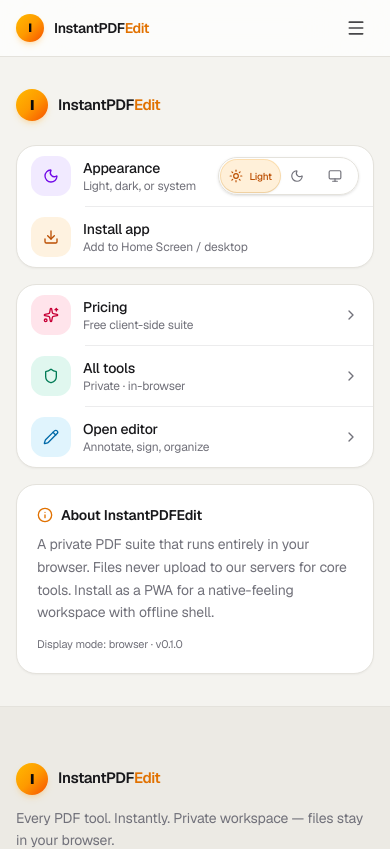
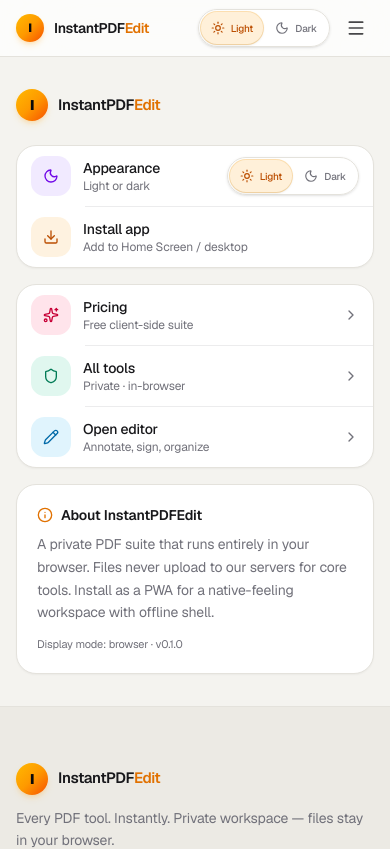
Before and after one commit to staed-web/pdf-editor, a Next.js app: page /more in a window 390 px wide. Shown: the top 849 px of the page. Built offline with nearby package versions, Linux system fonts and the light colour scheme.

Commit message:
Remove system theme; show light/dark toggle in mobile website header.

```diff
--- a/src/app/layout.tsx
+++ b/src/app/layout.tsx
@@ -90,7 +90,7 @@
         <link rel="apple-touch-icon" href="/icons/apple-touch-icon.png" />
         <script
           dangerouslySetInnerHTML={{
-            __html: `(function(){try{var r=document.documentElement;var t=localStorage.getItem('instantpdfedit-theme')||'light';var d=t==='dark'||(t==='system'&&matchMedia('(prefers-color-scheme: dark)').matches);r.classList.toggle('dark',d);r.dataset.theme=d?'dark':'light';r.style.colorScheme=d?'dark':'light';var s=matchMedia('(display-mode: standalone)').matches||matchMedia('(display-mode: fullscreen)').matches||(navigator.standalone===true);r.dataset.standalone=s?'1':'0';if(s)r.classList.add('standalone');}catch(e){}})();`,
+            __html: `(function(){try{var r=document.documentElement;var t=localStorage.getItem('instantpdfedit-theme')||'light';if(t==='system'){t=matchMedia('(prefers-color-scheme: dark)').matches?'dark':'light';try{localStorage.setItem('instantpdfedit-theme',t);}catch(e){}}var d=t==='dark';r.classList.toggle('dark',d);r.dataset.theme=d?'dark':'light';r.style.colorScheme=d?'dark':'light';var s=matchMedia('(display-mode: standalone)').matches||matchMedia('(display-mode: fullscreen)').matches||(navigator.standalone===true);r.dataset.standalone=s?'1':'0';if(s)r.classList.add('standalone');}catch(e){}})();`,
           }}
         />
       </head>
--- a/src/app/more/page.tsx
+++ b/src/app/more/page.tsx
@@ -45,7 +45,7 @@
           <Row
             icon={<Moon className="h-4 w-4" />}
             title="Appearance"
-            subtitle="Light, dark, or system"
+            subtitle="Light or dark"
             trailing={<ThemeToggle />}
             tint="bg-violet-500/12 text-violet-700 dark:text-violet-300"
           />
--- a/src/components/editor/SettingsDialog.tsx
+++ b/src/components/editor/SettingsDialog.tsx
@@ -13,7 +13,7 @@
 import { useThemeStore, type ThemeMode } from "@/lib/theme/theme-store";
 import { cn } from "@/lib/utils";
 
-const THEME_OPTIONS: ThemeMode[] = ["system", "light", "dark"];
+const THEME_OPTIONS: ThemeMode[] = ["light", "dark"];
 
 export function SettingsDialog() {
   const open = useEditorStore((s) => s.settingsOpen);
--- a/src/components/site/SiteHeader.tsx
+++ b/src/components/site/SiteHeader.tsx
@@ -71,7 +71,7 @@
         </nav>
         <div className="ml-auto flex items-center gap-2">
           <InstallButton className="hidden lg:inline-flex" />
-          <ThemeToggle className="hidden sm:inline-flex" />
+          <ThemeToggle />
           <Button asChild size="sm" className="hidden sm:inline-flex">
             <Link href="/edit">
               <Pencil className="h-3.5 w-3.5" />
@@ -100,9 +100,6 @@
             <Link href="/pricing" className="rounded-lg px-3 py-2 text-sm font-medium" onClick={() => setOpen(false)}>
               Pricing
             </Link>
-            <div className="mt-2 px-1">
-              <ThemeToggle />
-            </div>
           </div>
         </div>
       )}
--- a/src/components/site/ThemeProvider.tsx
+++ b/src/components/site/ThemeProvider.tsx
@@ -1,25 +1,14 @@
 "use client";
 
 import { useEffect } from "react";
-import { applyDom, useThemeStore } from "@/lib/theme/theme-store";
+import { useThemeStore } from "@/lib/theme/theme-store";
 
 export function ThemeProvider({ children }: { children: React.ReactNode }) {
   const hydrate = useThemeStore((s) => s.hydrate);
-  const mode = useThemeStore((s) => s.mode);
 
   useEffect(() => {
     hydrate();
   }, [hydrate]);
 
-  // When in system mode: apply immediately and re-apply on OS preference change.
-  useEffect(() => {
-    if (mode !== "system") return;
-    const mq = window.matchMedia("(prefers-color-scheme: dark)");
-    const fn = () => applyDom("system");
-    fn(); // initial apply when switching TO system
-    mq.addEventListener("change", fn);
-    return () => mq.removeEventListener("change", fn);
-  }, [mode]);
-
   return <>{children}</>;
 }
--- a/src/components/site/ThemeToggle.tsx
+++ b/src/components/site/ThemeToggle.tsx
@@ -1,13 +1,12 @@
 "use client";
 
-import { Moon, Sun, Monitor } from "lucide-react";
+import { Moon, Sun } from "lucide-react";
 import { useThemeStore, type ThemeMode } from "@/lib/theme/theme-store";
 import { cn } from "@/lib/utils";
 
 const OPTIONS: { mode: ThemeMode; icon: typeof Sun; label: string }[] = [
   { mode: "light", icon: Sun, label: "Light" },
   { mode: "dark", icon: Moon, label: "Dark" },
-  { mode: "system", icon: Monitor, label: "System" },
 ];
 
 export function ThemeToggle({ className }: { className?: string }) {
@@ -34,22 +33,14 @@
             aria-pressed={selected}
             onClick={() => setMode(m)}
             className={cn(
-              "group relative flex h-8 items-center justify-center gap-1.5 rounded-full px-2 transition-all duration-200",
+              "flex h-8 items-center justify-center gap-1.5 rounded-full px-2.5 transition-all duration-200",
               selected
                 ? "bg-amber-500/15 text-amber-700 shadow-sm ring-1 ring-amber-500/30 dark:bg-amber-400/15 dark:text-amber-300 dark:ring-amber-400/35"
                 : "text-[var(--muted)] hover:bg-black/[0.04] hover:text-foreground dark:hover:bg-white/[0.06]"
             )}
           >
             <Icon className="h-3.5 w-3.5 shrink-0" />
-            <span
-              className={cn(
-                "max-w-0 overflow-hidden text-[10px] font-medium opacity-0 transition-all duration-200",
-                "group-hover:max-w-[3.5rem] group-hover:opacity-100 group-focus-visible:max-w-[3.5rem] group-focus-visible:opacity-100",
-                selected && "max-w-[3.5rem] opacity-100"
-              )}
-            >
-              {label}
-            </span>
+            <span className="text-[10px] font-medium">{label}</span>
           </button>
         );
       })}
--- a/src/lib/theme/theme-store.ts
+++ b/src/lib/theme/theme-store.ts
@@ -2,19 +2,26 @@
 
 import { create } from "zustand";
 
-export type ThemeMode = "light" | "dark" | "system";
+export type ThemeMode = "light" | "dark";
 
 export const STORAGE_KEY = "instantpdfedit-theme";
 
 function resolveDark(mode: ThemeMode): boolean {
-  if (typeof window === "undefined") return false;
-  if (mode === "system") {
-    return window.matchMedia("(prefers-color-scheme: dark)").matches;
-  }
   return mode === "dark";
 }
 
-/** Apply resolved dark/light to <html> — call on hydrate, setMode, and system media changes. */
+/** Normalize legacy "system" (or anything else) to light/dark. */
+function normalizeMode(raw: string | null): ThemeMode {
+  if (raw === "dark") return "dark";
+  if (raw === "system" && typeof window !== "undefined") {
+    return window.matchMedia("(prefers-color-scheme: dark)").matches
+      ? "dark"
+      : "light";
+  }
+  return "light";
+}
+
+/** Apply resolved dark/light to <html> — call on hydrate and setMode. */
 export function applyDom(mode: ThemeMode) {
   if (typeof document === "undefined") return;
   const dark = resolveDark(mode);
@@ -38,11 +45,15 @@
   hydrated: false,
   hydrate: () => {
     try {
-      const saved = localStorage.getItem(STORAGE_KEY) as ThemeMode | null;
-      const mode =
-        saved === "light" || saved === "dark" || saved === "system"
-          ? saved
-          : "light";
+      const saved = localStorage.getItem(STORAGE_KEY);
+      const mode = normalizeMode(saved);
+      if (saved === "system") {
+        try {
+          localStorage.setItem(STORAGE_KEY, mode);
+        } catch {
+          /* ignore */
+        }
+      }
       applyDom(mode);
       set({ mode, hydrated: true });
     } catch {
@@ -63,9 +74,7 @@
     applyDom(get().mode);
   },
   cycle: () => {
-    const order: ThemeMode[] = ["light", "dark", "system"];
-    const cur = get().mode;
-    const next = order[(order.indexOf(cur) + 1) % order.length];
+    const next = get().mode === "light" ? "dark" : "light";
     get().setMode(next);
   },
 }));
--- a/src/store/types.ts
+++ b/src/store/types.ts
@@ -134,7 +134,7 @@
 }
 
 export interface EditorSettings {
-  theme: "system" | "light" | "dark";
+  theme: "light" | "dark";
   defaultColor: string;
   defaultStrokeWidth: number;
   defaultOpacity: number;
@@ -152,7 +152,7 @@
 }
 
 export const DEFAULT_SETTINGS: EditorSettings = {
-  theme: "system",
+  theme: "light",
   defaultColor: "#F59E0B",
   defaultStrokeWidth: 2,
   defaultOpacity: 0.4,
```
